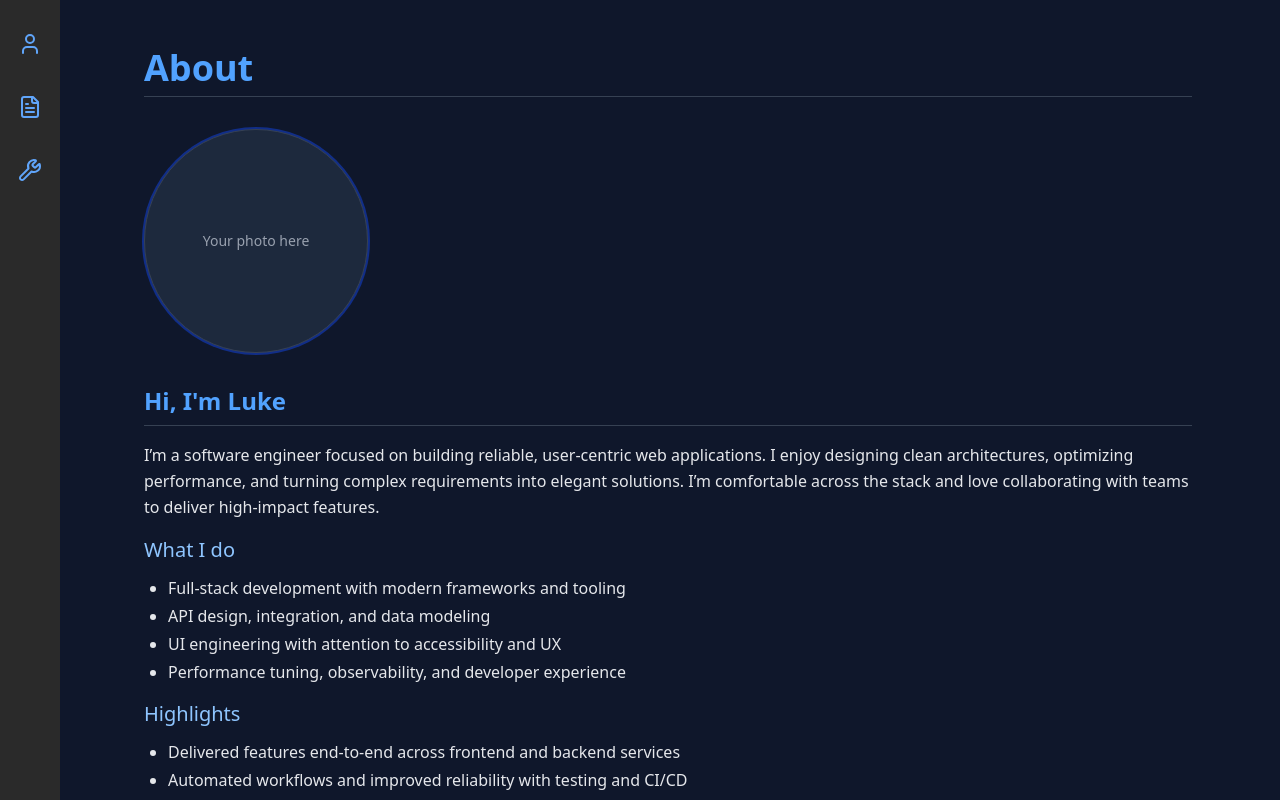
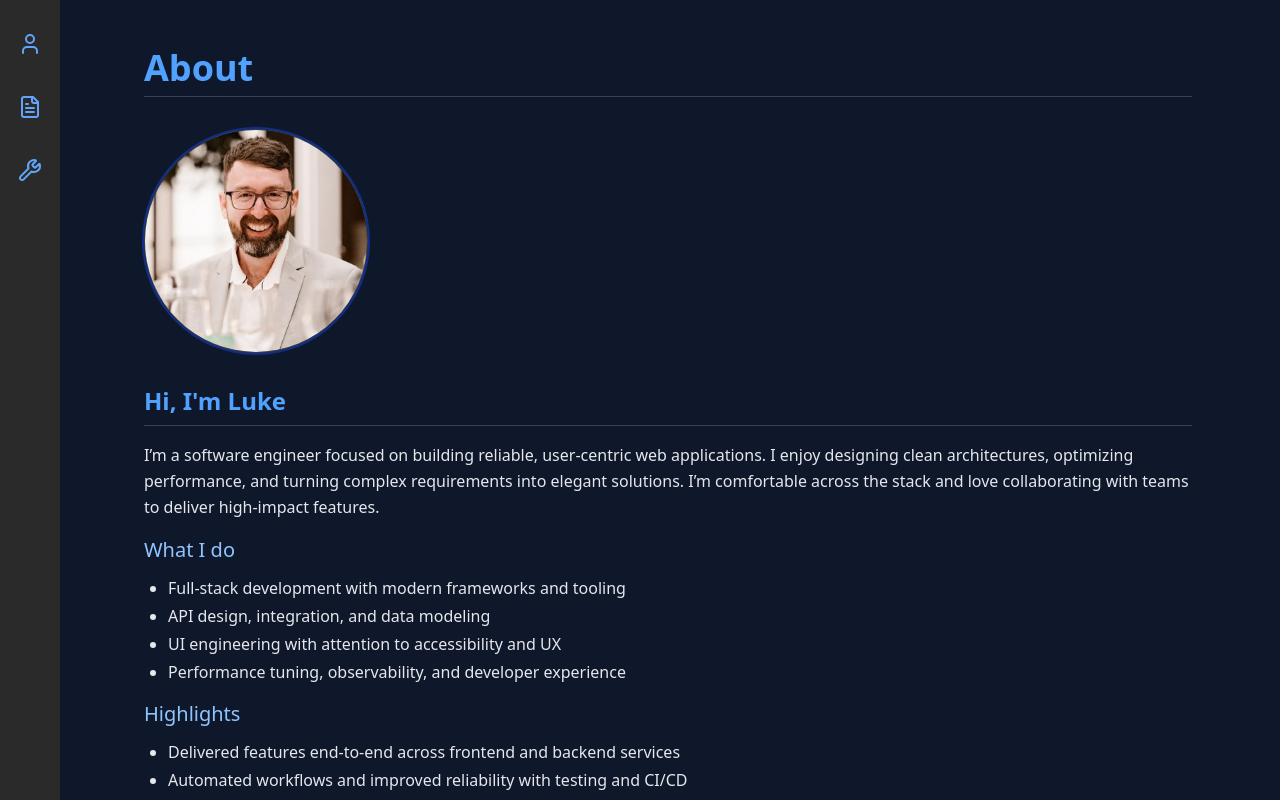
Before and after one commit to lbirchenough/luke-website, a Next.js app: page /about in a window 1280 px wide. Built offline with nearby package versions, Linux system fonts and the light colour scheme.

Commit message:
adding profile image

```diff
--- a/app/about/page.js
+++ b/app/about/page.js
@@ -1,3 +1,5 @@
+import Image from 'next/image';
+
 export default function About() {
   return (
     <div className="fixed inset-0 bg-slate-900 text-white overflow-y-auto">
@@ -8,8 +10,14 @@ export default function About() {
 
         <div className="mt-8 grid grid-cols-1 md:grid-cols-[220px,1fr] gap-8 items-start">
           <div className="flex md:block justify-center">
-            <div className="relative h-48 w-48 md:h-56 md:w-56 rounded-full ring-2 ring-blue-700/50 border border-gray-700 overflow-hidden bg-slate-800 flex items-center justify-center text-gray-400">
-              <span className="text-sm">Your photo here</span>
+            <div className="relative h-48 w-48 md:h-56 md:w-56 rounded-full ring-2 ring-blue-700/50 border border-gray-700 overflow-hidden">
+              <Image
+                src="/luke-birchenough.jpg"
+                alt="Luke Birchenough"
+                fill
+                className="object-cover"
+                priority
+              />
             </div>
           </div>
 
```
Also changed, not shown: public/luke-birchenough.jpg (added).
